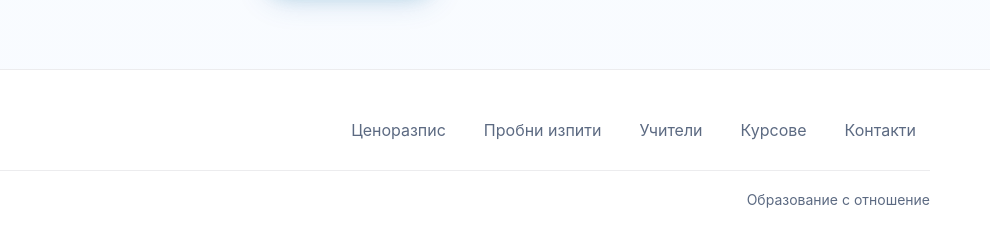
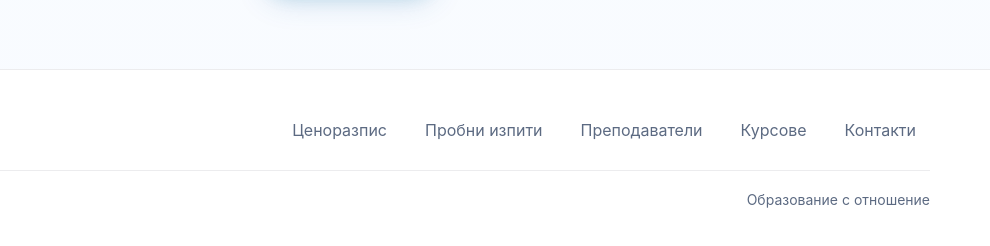
Before and after one commit to tonkata9/ShkolaUsmivka, a website built with Vite: page index.html in a window 1280 px wide. Shown: the part 2312-2558 px from the top of the page, 290-1280 px from the left. Built offline with nearby package versions, Linux system fonts and the light colour scheme.

Commit message:
netlify update 2s

```diff
--- a/index.html
+++ b/index.html
@@ -143,7 +143,7 @@
           <div class="nav">
             <a href="/tsenorazpis.html">Ценоразпис</a>
             <a href="/maturi.html">Пробни изпити</a>
-            <a href="/uchiteli.html">Учители</a>
+            <a href="/uchiteli.html">Преподаватели</a>
             <a href="/kursove.html">Курсове</a>
             <a href="/kontakti.html">Контакти</a>
           </div>
```
